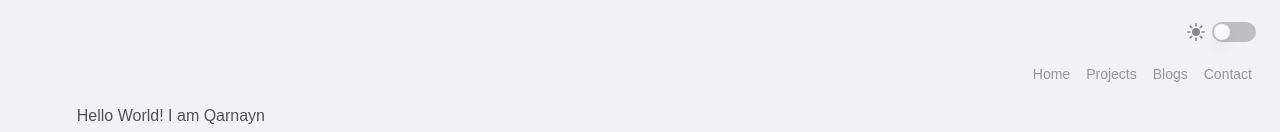
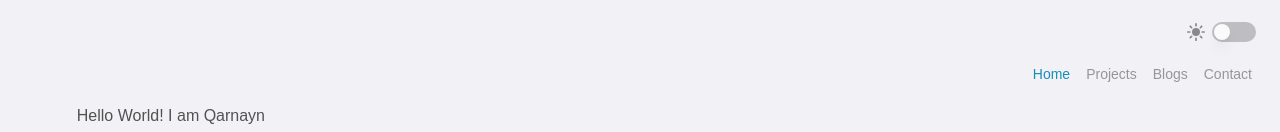
Before and after one commit to qarnayn-dev/qarnayn_portfolio, a Next.js app: page / in a window 1280 px wide. Shown: the top 132 px of the page. Built offline with nearby package versions, Linux system fonts and the light colour scheme.

Commit message:
UP - add navbar current page state

```diff
--- a/components/HorizontalNav.tsx
+++ b/components/HorizontalNav.tsx
@@ -1,14 +1,34 @@
 import { motion } from 'framer-motion'
 import Link from 'next/link'
-import React from 'react'
+import { useRouter } from 'next/router';
+import React, { useMemo } from 'react'
+
+interface iRoute{
+  name: string,
+  pathName: string,
+}
 
 const HorizontalNav = () => {
+  const router = useRouter();
+  const currentPath = useMemo(() => router.pathname, [router.pathname]);
+  const routes: iRoute[] = [
+    {name:"Home",pathName:"/"},
+    {name:"Projects",pathName:"/projects"},
+    {name:"Blogs",pathName:"/blogs"},
+    {name:"Contact",pathName:"/contacts"},
+  ];
+
   return (
     <div className='absolute flex flex-row gap-4 mx-7 my-4  right-0 top-12 text-sm text-themed-gray-t8'>
-        <NavItems displayName='Home' pathName={'/'}/>
-        <NavItems displayName='Projects' pathName={'/projects'}/>
-        <NavItems displayName='Blogs' pathName={'/blogs'}/>
-        <NavItems displayName='Contact' pathName={'/contacts'}/>
+      {
+        routes.map((item, i) =>
+          <NavItems
+            displayName={item.name}
+            pathName={item.pathName}
+            key={`${item.name}#${i}`}
+            inFocus={currentPath===item.pathName}
+          />
+        )}
     </div>
   )
 }
@@ -18,9 +38,9 @@ export default HorizontalNav
 type tNavItemProps = {
     displayName: string,
     pathName:string,
-    // TODO add navigation fn
+    inFocus?: boolean,
 }
-const NavItems = ({ displayName, pathName }: tNavItemProps) => {
+const NavItems = ({ displayName, pathName, inFocus = false}: tNavItemProps) => {
     const path: string = "M1 2C4.46237 1.33333 15.0032 0.5 24.5 0.5C33.9968 0.5 43.043 1.33333 47 2";
     const pathMotion = {
     rest: { pathLength: 0, duration: 0.7, type: "spring" },
@@ -34,7 +54,7 @@ const NavItems = ({ displayName, pathName }: tNavItemProps) => {
     }
 
     return (
-        <motion.div whileHover="hover" className='hover:text-primary-base cursor-pointer'>
+      <motion.div whileHover="hover" className={`${inFocus? 'text-primary-base font-medium':''} hover:text-primary-base cursor-pointer`}>
             <Link href={pathName}>{displayName}</Link>
             <svg viewBox="0 0 48 3" fill="transparent" xmlns="http://www.w3.org/2000/svg">
                 <motion.path
```
